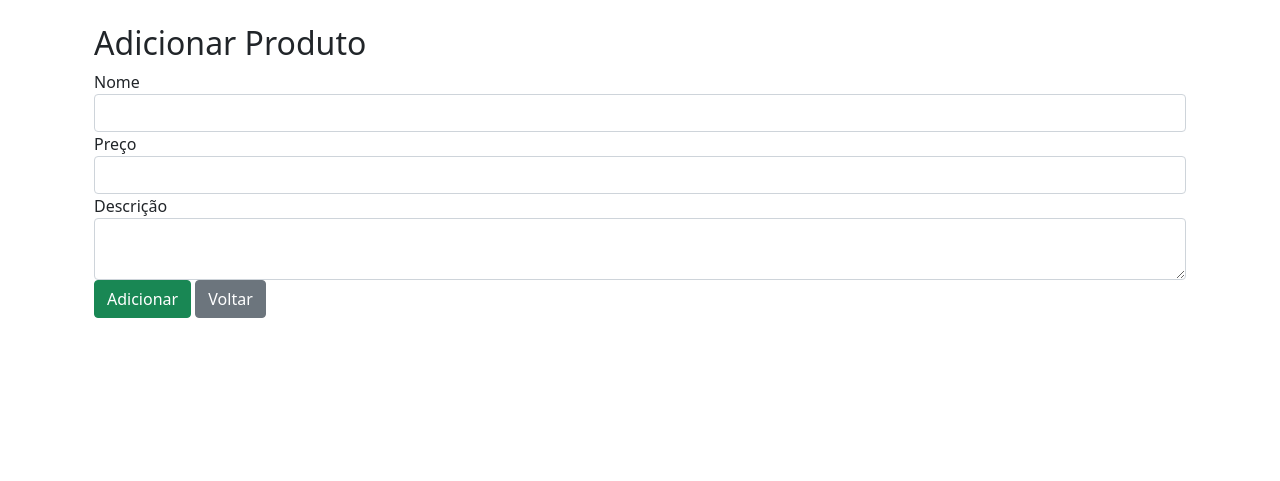
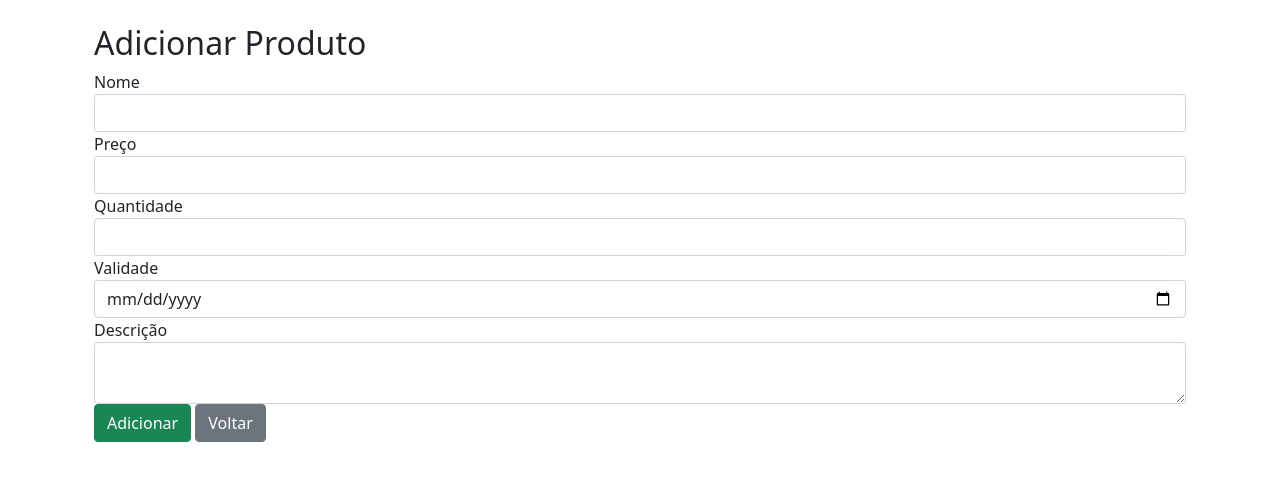
Before and after one commit to PhAmerico/Univesp, a Python web app: template app/templates/adicionar.html in a window 1280 px wide. Shown: the part 152-633 px from the top of the page. Run offline with Jinja, Linux system fonts and the light colour scheme; the template is opened without the code that fills it, so the values that code supplies are empty.

Commit message:
Update adicionar.html

```diff
--- a/app/templates/adicionar.html
+++ b/app/templates/adicionar.html
@@ -15,6 +15,14 @@
             <label for="preco">Preço</label>
             <input type="number" class="form-control" id="preco" name="preco" step="0.01" required>
         </div>
+         <div class="form-group">
+            <label for="qantidade">Quantidade</label>
+            <input type="number" class="form-control" id="quantidade" name="quantidade" required>
+        </div>
+        <div class="form-group">
+            <label for="validade">Validade</label>
+            <input type="date" class="form-control" id="validade" name="validade" step="0.01" required>
+        </div>
         <div class="form-group">
             <label for="descricao">Descrição</label>
             <textarea class="form-control" id="descricao" name="descricao"></textarea>
```
